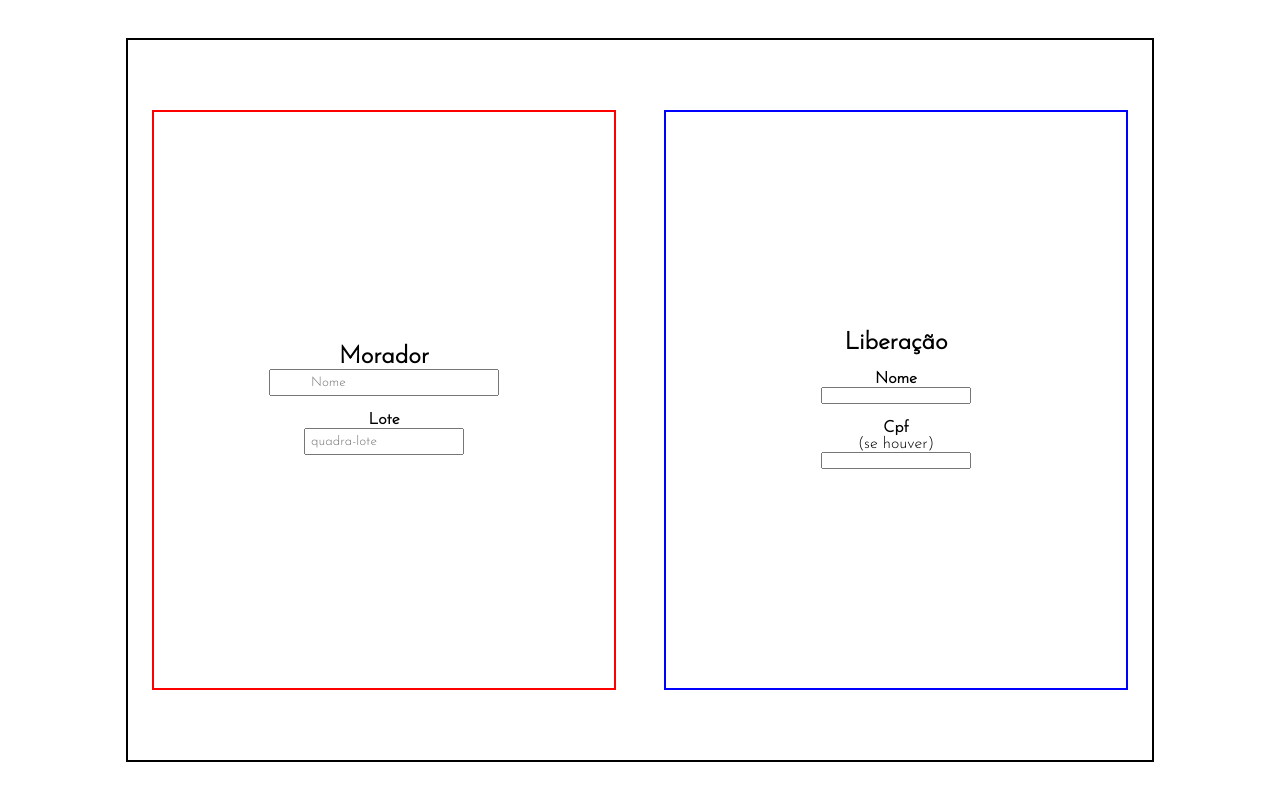
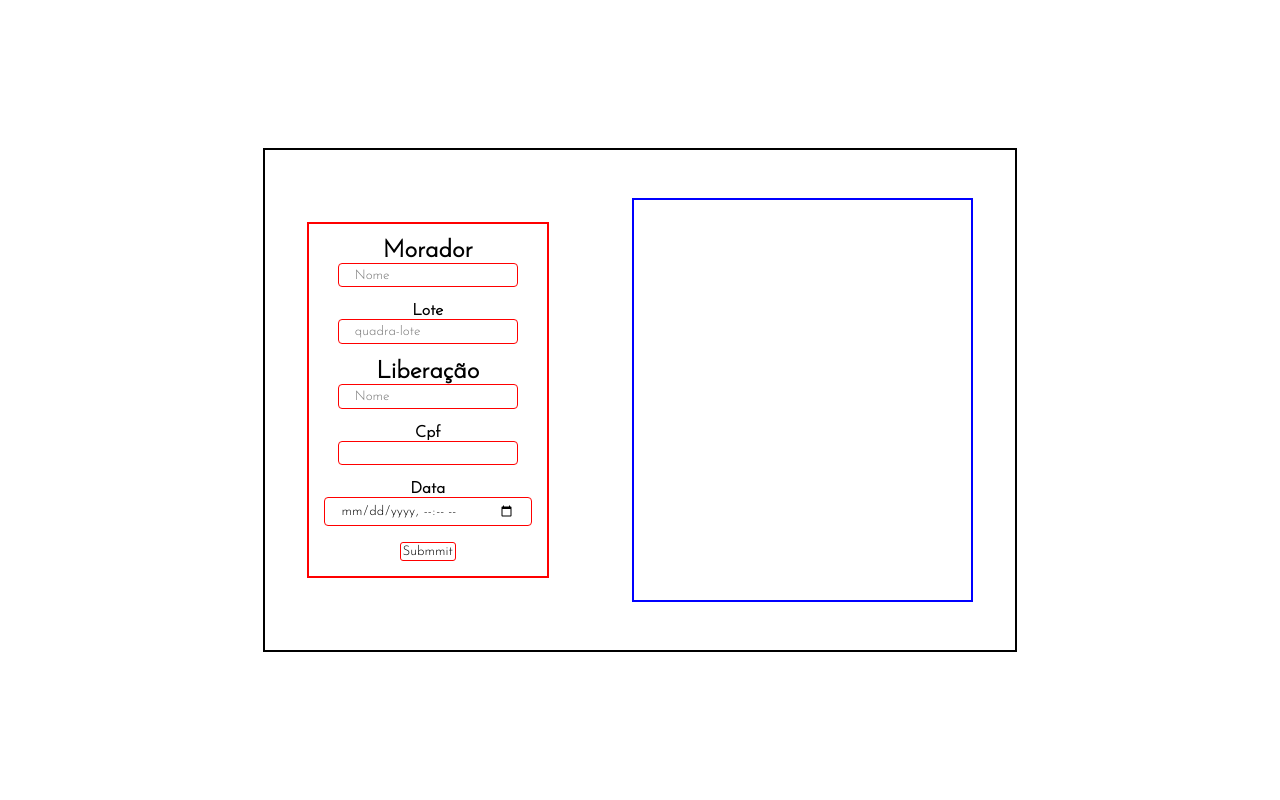
Before and after one commit to thalesleall/Apps-Portaria, a plain HTML site: page index.html in a window 1280 px wide. Drawn offline with Linux system fonts and the light colour scheme.

Commit message:
Primeira ideia

```diff
--- a/index.html
+++ b/index.html
@@ -20,21 +20,31 @@
     <div name="page" class="container">
         <div class="liberacoes">
             <div class="morador">
-                <h2>Morador</h2>
+                <label type="radio" for="nome_morador"><h2>Morador</h2></label>
                 <input type="text" id="nome_morador" placeholder="Nome ">
                 <br>
-                <p><b>Lote</b></p>
+                <label type="radio" for="lote"><p><b>Lote</b></p></label>
                 <input type="text" id="lote" placeholder="quadra-lote">
+                <br>
+
+
+                <label type="radio" for="liberado"><h2>Liberação</h2></label>
+                <input id="liberado" type="text" placeholder="Nome">
+                <br>
+                <label type="radio" for="Cpf"><p style="text-align: center;"><b>Cpf</b></p></label>
+                <input id="Cpf" oninput="mascara(this)" type="text">
+                <br>
+                <label type="radio" for="data"><p><b>Data</b></p></label>
+                <input type="datetime-local" name="data" id="data">
+                <br>
+                <button>Submmit</button>
             </div>
             <div class="liberado">
-                <h2>Liberação</h2>
-                <br>
-                <p><b>Nome</b></p><input id="liberado" type="text">
-                <br>
-                <p style="text-align: center;"><b>Cpf</b><br>(se houver)</p><input id="liberado" type="text">
+
             </div>
         </div>
     </div>
 </body>
+<script src="scripts.js"></script>
 
 </html>
--- a/scripts.js
+++ b/scripts.js
@@ -0,0 +1,14 @@
+function mascara(i){
+
+    var v = i.value;
+
+    if(isNaN(v[v.length-1])){ // impede entrar outro caractere que não seja número
+       i.value = v.substring(0, v.length-1);
+       return;
+    }
+
+    i.setAttribute("maxlength", "14");
+    if (v.length == 3 || v.length == 7) i.value += ".";
+    if (v.length == 11) i.value += "-";
+
+ }
--- a/styles.css
+++ b/styles.css
@@ -2,37 +2,45 @@
     font-family: 'Josefin Sans', sans-serif;
     margin: 0;
     padding: 0;
+    background: fixed;
 }
 .container{
-    width: 100vw;
+    width: 100%;
     height: 100vh;
     display: flex;
     align-items: center;
 }
+.morador input{
+    padding: 0.3rem 1rem;
+    border: 1px solid red;
+    border-radius: 4px;
+}
+.morador button{
+    padding: 2px;
+    border-radius: 3px;
+    border: 1px solid red;
+
+}
 
 .liberacoes{
     display: flex;
-    width: 80vw;
+    width: 750px;
     margin: 0 auto;
     border: 2px solid black;
-    height: 90vh;
+    height: 500px;
 }
 .morador{
     display: flex;
     border: 2px solid red;
     margin: auto;
     justify-content: center;
-    width: 45%;
-    height: 80%;
+    width: fit-content;
+    padding: 15px;
+    height: fit-content;
     align-items: center;
     flex-direction: column;
 }
-#nome_morador{
-    padding:  5px 40px;
-}
-#lote{
-    padding: 5px;
-}
+
 .liberado{
     display: flex;
     border: 2px solid blue;
```
